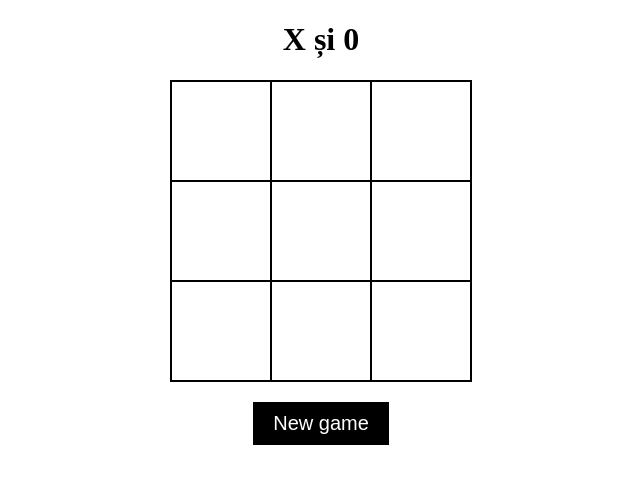
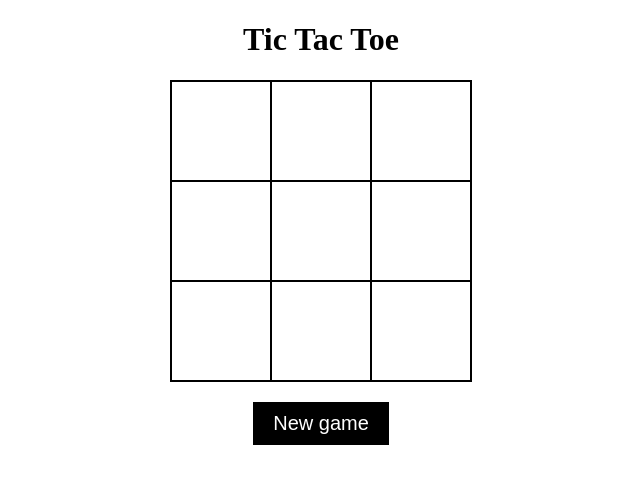
Before and after one commit to romanasu96/tic-tac-toe, a plain HTML site: page index.html in a window 1280 px wide. Shown: the whole page, without its empty margins (319-959 px from the left). Drawn offline with Linux system fonts and the light colour scheme.

Commit message:
Update index.html

```diff
--- a/index.html
+++ b/index.html
@@ -2,12 +2,12 @@
 <html>
 <head>
     <meta charset="UTF-8">
-    <title>X și 0</title>
+    <title>Tic Tac Toe</title>
     <link rel="stylesheet" type="text/css" href="style.css">
 </head>
 <body>
 <div class="container">
-    <h1>X și 0</h1>
+    <h1>Tic Tac Toe</h1>
     <div class="board">
         <div class="square"></div>
         <div class="square"></div>
```
